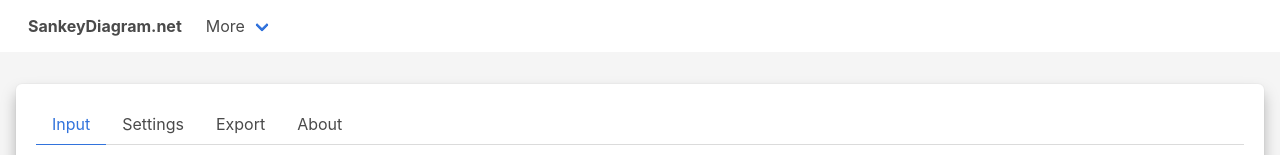
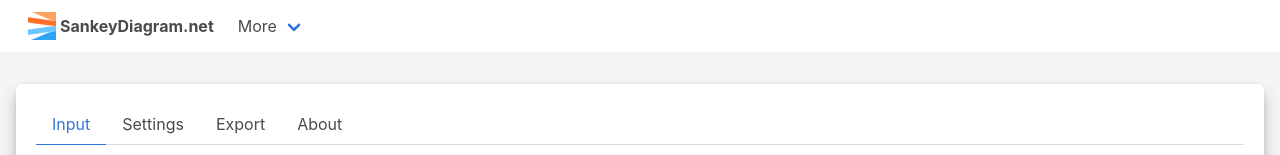
Before and after one commit to nxt3AT/sankeydiagram.net, a plain HTML site: page index.html in a window 1280 px wide. Shown: the top 155 px of the page. Drawn offline with Linux system fonts and the light colour scheme.

Commit message:
feat: add logo to navbar

```diff
--- a/index.html
+++ b/index.html
@@ -19,6 +19,7 @@
     <nav class="navbar is-fullwidth" role="navigation" aria-label="main navigation">
         <div class="navbar-brand ml-4">
             <a class="navbar-item" href="/">
+                <img class="mr-1" src="logo.png" alt="sankeydiagram.net logo">
                 <span class="has-text-weight-bold">SankeyDiagram.net</span>
             </a>
 
```
Also changed, not shown: legalnotice.html (+1 -0 lines), privacypolicy.html (+1 -0 lines), logo.png (added).
